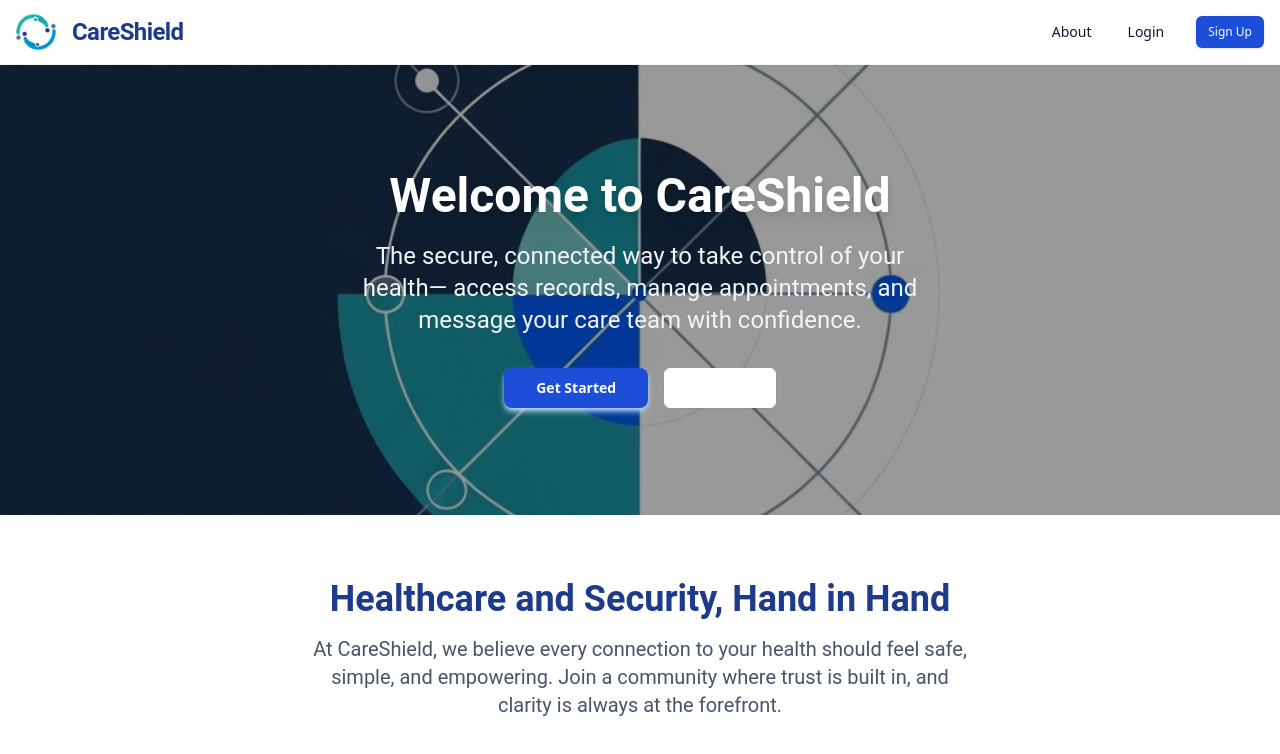
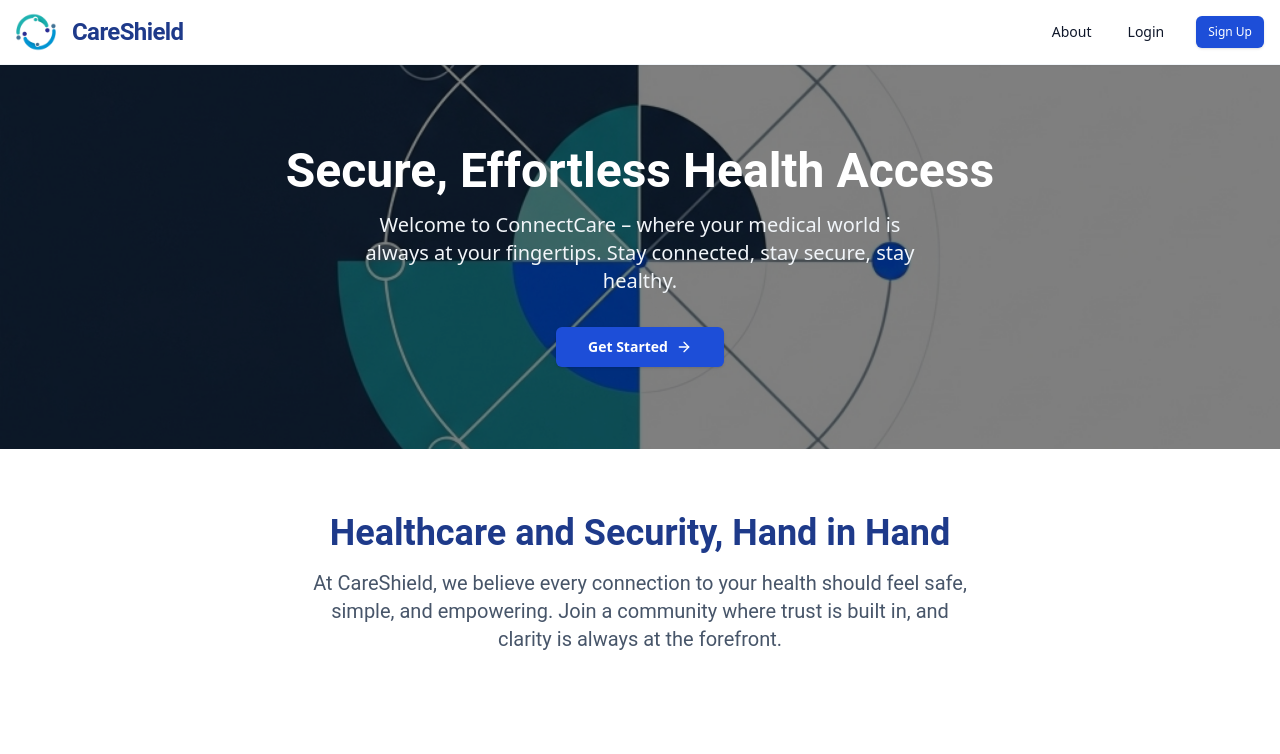
Before and after one commit to Collin-Test-Quome-Org/create-a-comprehensive-hipaa-compliant-patient-por-00ec075e-c3cbda37, a React (Vite) app in the folder frontend/: page / in a window 1280 px wide. Shown: the top 754 px of the page. Built offline with nearby package versions, Linux system fonts and the light colour scheme.

Commit message:
Add Hero, FeatureGrid, Footer components and HomePage

```diff
--- /dev/null
+++ b/frontend/src/components/FeatureGrid.tsx
@@ -0,0 +1,95 @@
+import { motion } from 'framer-motion';
+import { ShieldCheck, CalendarCheck, FileText, MessageSquare, Bell, Pill, ArrowRight } from 'lucide-react';
+import { Button } from '@/components/ui/button';
+import { Link } from 'react-router-dom';
+
+const features = [
+  {
+    icon: <ShieldCheck className="text-blue-700 w-10 h-10 mb-2" />,
+    title: 'Medical Records',
+    desc: 'Access your health history securely, anytime.',
+    link: '/medical-records',
+    cta: 'View Records',
+    id: 'feature-medical-records'
+  },
+  {
+    icon: <CalendarCheck className="text-blue-700 w-10 h-10 mb-2" />,
+    title: 'Appointments',
+    desc: 'Book, manage, and track your appointments easily.',
+    link: '/appointments',
+    cta: 'Schedule Now',
+    id: 'feature-appointments'
+  },
+  {
+    icon: <Pill className="text-blue-700 w-10 h-10 mb-2" />,
+    title: 'Prescriptions',
+    desc: 'Refills, tracking, and reminders in one place.',
+    link: '/prescriptions',
+    cta: 'Manage Prescriptions',
+    id: 'feature-prescriptions'
+  },
+  {
+    icon: <MessageSquare className="text-blue-700 w-10 h-10 mb-2" />,
+    title: 'Messaging',
+    desc: 'Connect with your care providers securely.',
+    link: '/messaging',
+    cta: 'Message Now',
+    id: 'feature-messaging'
+  },
+  {
+    icon: <Bell className="text-blue-700 w-10 h-10 mb-2" />,
+    title: 'Notifications',
+    desc: 'Stay updated with real-time health alerts.',
+    link: '/notifications',
+    cta: 'View Alerts',
+    id: 'feature-notifications'
+  },
+  {
+    icon: <FileText className="text-blue-700 w-10 h-10 mb-2" />,
+    title: 'File Upload',
+    desc: 'Easily upload health documents securely.',
+    link: '/file-upload',
+    cta: 'Upload Files',
+    id: 'feature-file-upload'
+  },
+];
+
+export function FeatureGrid() {
+  return (
+    <section className="max-w-7xl mx-auto py-12 px-4">
+      <motion.div
+        className="grid md:grid-cols-3 gap-8"
+        initial="hidden"
+        animate="show"
+        variants={{
+          hidden: {},
+          show: {
+            transition: {
+              staggerChildren: 0.14
+            }
+          }
+        }}
+      >
+        {features.map((f, idx) => (
+          <motion.div
+            key={f.title}
+            className="rounded-xl bg-white shadow-lg p-8 flex flex-col items-center text-center hover:shadow-xl transition-shadow"
+            variants={{
+              hidden: { opacity: 0, y: 24 },
+              show: { opacity: 1, y: 0 }
+            }}
+          >
+            {f.icon}
+            <h3 className="text-xl font-bold font-['Roboto'] mb-2 text-blue-900">{f.title}</h3>
+            <p className="text-slate-700 mb-4">{f.desc}</p>
+            <Button asChild id={f.id} variant="outline" className="border-blue-700 text-blue-700 hover:bg-blue-50 font-semibold">
+              <Link to={f.link} className="flex items-center gap-2">
+                {f.cta} <ArrowRight size={16} />
+              </Link>
+            </Button>
+          </motion.div>
+        ))}
+      </motion.div>
+    </section>
+  );
+}
--- /dev/null
+++ b/frontend/src/components/Footer.tsx
@@ -0,0 +1,29 @@
+import { Link } from 'react-router-dom';
+import { ShieldCheck, Github } from 'lucide-react';
+
+export function Footer() {
+  return (
+    <footer className="bg-slate-100 border-t border-slate-200 py-8 px-4 mt-16">
+      <div className="max-w-7xl mx-auto flex flex-col md:flex-row items-center md:justify-between gap-4">
+        <div className="flex items-center gap-2">
+          <img src="/branding/assets/logo-0.png" className="w-8 h-8" />
+          <span className="font-bold text-blue-900 text-lg tracking-tight font-['Roboto']">ConnectCare</span>
+        </div>
+        <nav className="flex gap-4 text-sm text-slate-600">
+          <Link to="/" className="hover:text-blue-700 transition-colors">Home</Link>
+          <Link to="/medical-records" className="hover:text-blue-700 transition-colors">Records</Link>
+          <Link to="/appointments" className="hover:text-blue-700 transition-colors">Appointments</Link>
+          <Link to="/prescriptions" className="hover:text-blue-700 transition-colors">Prescriptions</Link>
+          <Link to="/messaging" className="hover:text-blue-700 transition-colors">Messaging</Link>
+          <Link to="/notifications" className="hover:text-blue-700 transition-colors">Notifications</Link>
+        </nav>
+        <div className="flex items-center gap-3">
+          <a href="https://github.com/" target="_blank" rel="noopener noreferrer" className="text-slate-400 hover:text-blue-700">
+            <Github />
+          </a>
+          <span className="text-xs text-slate-400">© 2024 ConnectCare</span>
+        </div>
+      </div>
+    </footer>
+  );
+}
--- a/frontend/src/components/Hero.tsx
+++ b/frontend/src/components/Hero.tsx
@@ -1,63 +1,46 @@
 import { motion } from 'framer-motion';
 import { Button } from '@/components/ui/button';
+import { ArrowRight } from 'lucide-react';
 import { Link } from 'react-router-dom';
 
 export function Hero() {
   return (
     <motion.section
-      initial={{ opacity: 0, y: -24 }}
+      className="relative w-full bg-cover bg-center h-96"
+      style={{ backgroundImage: `url('/branding/assets/hero-0.png')` }}
+      initial={{ opacity: 0, y: 30 }}
       animate={{ opacity: 1, y: 0 }}
       transition={{ duration: 0.8 }}
-      className="w-full bg-cover bg-center relative h-[410px] md:h-[450px] flex items-center justify-center"
-      style={{ backgroundImage: `url('/branding/assets/hero-0.png')` }}
     >
-      <div className="absolute inset-0 bg-black bg-opacity-40 flex items-center justify-center">
-        <div className="flex flex-col items-center px-4">
+      <div className="absolute inset-0 bg-black bg-opacity-50 flex flex-col items-center justify-center text-center px-4">
         <motion.h1
-            initial={{ opacity: 0, y: 30 }}
+          className="text-4xl md:text-5xl font-bold text-white mb-4 font-['Roboto']"
+          initial={{ opacity: 0, y: 40 }}
           animate={{ opacity: 1, y: 0 }}
-            transition={{ delay: 0.2, duration: 0.7 }}
-            className="text-white text-3xl md:text-5xl font-bold mb-5 text-center drop-shadow-lg"
-            style={{ fontFamily: 'Roboto, sans-serif' }}
+          transition={{ delay: 0.4, duration: 0.7 }}
         >
-            Welcome to CareShield
+          Secure, Effortless Health Access
         </motion.h1>
         <motion.p
-            initial={{ opacity: 0, y: 30 }}
+          className="text-lg md:text-xl text-slate-100 mb-8 max-w-xl mx-auto"
+          initial={{ opacity: 0, y: 40 }}
           animate={{ opacity: 1, y: 0 }}
-            transition={{ delay: 0.45, duration: 0.6 }}
-            className="text-slate-100 text-lg md:text-2xl mb-8 max-w-xl text-center"
-            style={{ fontFamily: 'Roboto, sans-serif' }}
+          transition={{ delay: 0.8, duration: 0.7 }}
         >
-            The secure, connected way to take control of your health—
-            access records, manage appointments, and message your care team with confidence.
+          Welcome to ConnectCare – where your medical world is always at your fingertips. Stay connected, stay secure, stay healthy.
         </motion.p>
-
         <motion.div
-            initial={{ opacity: 0, scale: 0.95 }}
-            animate={{ opacity: 1, scale: 1 }}
-            transition={{ delay: 0.7, duration: 0.4 }}
-            className="flex space-x-4"
+          initial={{ opacity: 0, y: 20 }}
+          animate={{ opacity: 1, y: 0 }}
+          transition={{ delay: 1.1, duration: 0.6 }}
         >
-            <Button
-              asChild
-              id="hero-get-started"
-              size="lg"
-              className="bg-blue-700 hover:bg-blue-900 text-white px-8 py-5 font-bold rounded-lg shadow-md shadow-blue-200"
-            >
-              <Link to="/signup">Get Started</Link>
-            </Button>
-            <Button
-              asChild
-              id="hero-login"
-              size="lg"
-              variant="outline"
-              className="border-white text-white hover:bg-blue-700 hover:text-white"
-            >
-              <Link to="/login">Sign In</Link>
+          <Button asChild id="cta-get-started" size="lg" className="bg-blue-700 hover:bg-blue-800 text-white font-bold">
+            <Link to="/signup" className="flex items-center gap-2">
+              Get Started
+              <ArrowRight size={20} />
+            </Link>
           </Button>
         </motion.div>
-        </div>
       </div>
     </motion.section>
   );
--- /dev/null
+++ b/frontend/src/pages/HomePage.tsx
@@ -0,0 +1,19 @@
+import { Hero } from '@/components/Hero';
+import { FeatureGrid } from '@/components/FeatureGrid';
+import { Footer } from '@/components/Footer';
+
+export function HomePage() {
+  return (
+    <main className="bg-slate-50 min-h-screen">
+      <Hero />
+      <section className="max-w-4xl mx-auto pt-12 pb-4 px-4 text-center">
+        <h2 className="text-3xl font-bold font-['Roboto'] text-blue-900 mb-3">Your Health, Connected</h2>
+        <p className="text-lg text-slate-600">
+          ConnectCare is your trusted digital health companion. Effortlessly access your medical records, book appointments, manage prescriptions, and stay in touch with your care team—all from a single, secure hub. Wellness, made simple and secure.
+        </p>
+      </section>
+      <FeatureGrid />
+      <Footer />
+    </main>
+  );
+}
```
Lines whose indentation alone changed are shown as unchanged.
